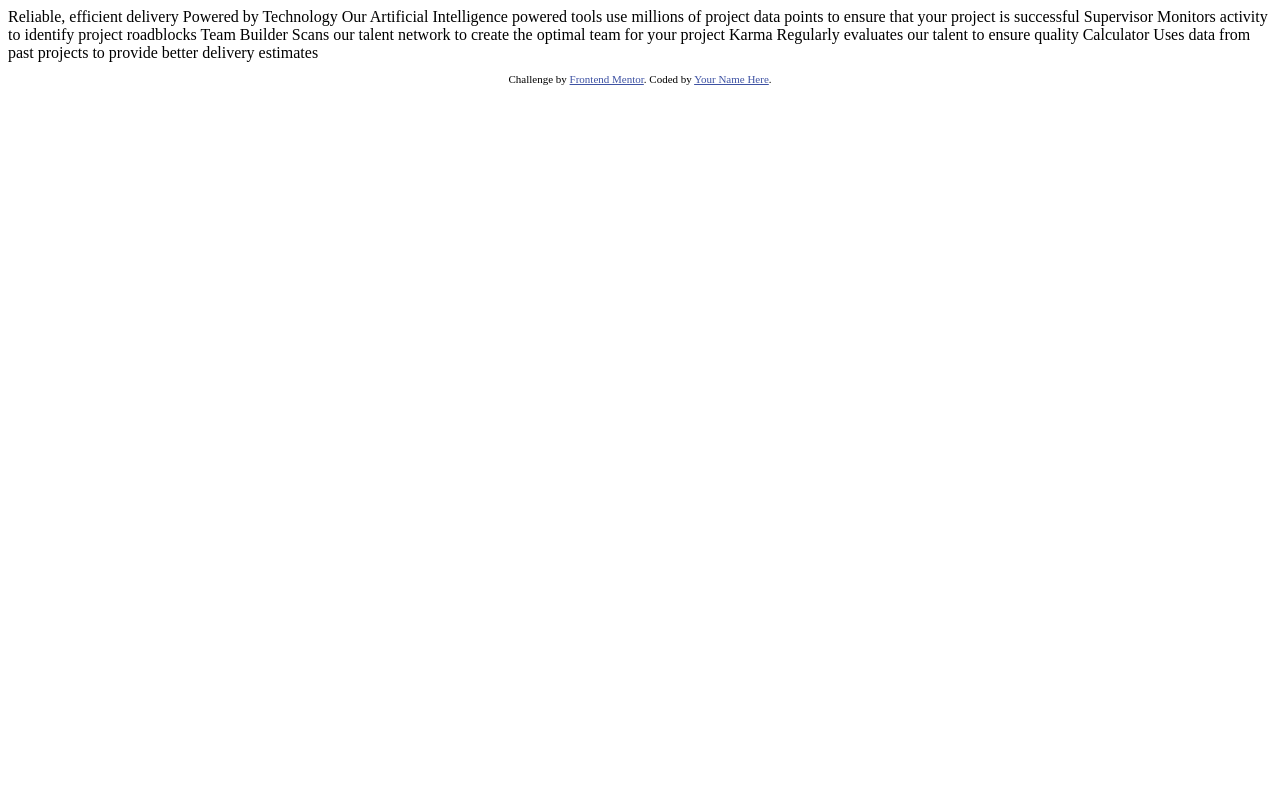
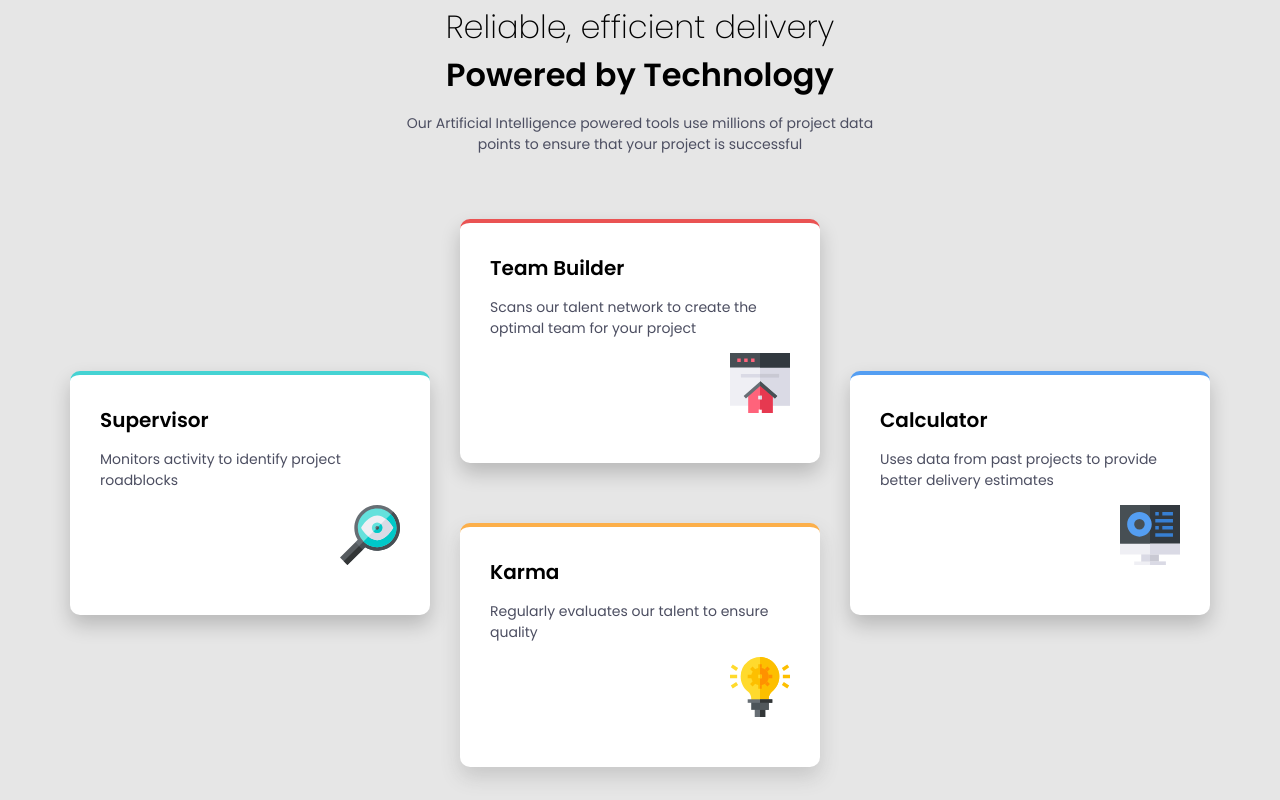
Before and after one commit to imaluris/FourCard, a plain HTML site: page index.html in a window 1280 px wide. Drawn offline with Linux system fonts and the light colour scheme.

Commit message:
finished

```diff
--- a/css/style.css
+++ b/css/style.css
@@ -0,0 +1,137 @@
+body {
+  margin: 0;
+  padding: 0;
+  font-family: "Poppins", sans-serif;
+  background-color: hsl(0, 0%, 90%);
+  display: flex;
+  justify-content: center; /* orizzontale */
+  align-items: center; /* verticale */
+  min-height: 100vh;
+}
+
+.container {
+  display: flex;
+  flex-direction: column;
+  align-items: center;
+  justify-content: center;
+  margin: 0px 0px;
+}
+
+.text-container {
+  text-align: center;
+  margin-bottom: 20px;
+  width: 500px;
+}
+
+.title1 {
+  font-weight: 300;
+}
+
+.text-container h1 {
+  margin: 0px;
+}
+
+.cards-container {
+  display: flex;
+  gap: 30px;
+}
+
+.col {
+  flex: 1;
+  display: flex;
+  flex-direction: column;
+  justify-content: center;
+}
+
+.card1 {
+  display: flex;
+  flex-direction: column;
+  padding: 30px;
+  border-radius: 10px;
+  background-color: hsl(0, 0%, 100%);
+  margin: 30px 0px;
+  border-top: 4px solid hsl(180, 62%, 55%);
+  box-shadow: 0px 10px 20px rgba(0, 0, 0, 0.2);
+  width: 300px;
+}
+
+.card2 {
+  display: flex;
+  flex-direction: column;
+  padding: 30px;
+  border-radius: 10px;
+  background-color: hsl(0, 0%, 100%);
+  margin: 30px 0px;
+  border-top: 4px solid hsl(0, 78%, 62%);
+  box-shadow: 0px 10px 20px rgba(0, 0, 0, 0.2);
+  width: 300px;
+}
+
+.card3 {
+  display: flex;
+  flex-direction: column;
+  padding: 30px;
+  border-radius: 10px;
+  background-color: hsl(0, 0%, 100%);
+  margin: 30px 0px;
+  border-top: 4px solid hsl(34, 97%, 64%);
+  box-shadow: 0px 10px 20px rgba(80, 80, 80, 0.2);
+  width: 300px;
+}
+
+.card4 {
+  display: flex;
+  flex-direction: column;
+  padding: 30px;
+  border-radius: 10px;
+  background-color: hsl(0, 0%, 100%);
+  margin: 30px 0px;
+  border-top: 4px solid hsl(212, 86%, 64%);
+  box-shadow: 0px 10px 20px rgba(0, 0, 0, 0.2);
+  width: 300px;
+}
+
+img {
+  height: 60px;
+  width: 60px;
+  align-self: flex-end;
+  margin-bottom: 20px;
+}
+h2 {
+  margin: 0;
+  font-size: 20px;
+}
+
+p {
+  font-size: 14px;
+  color: hsl(234, 12%, 34%);
+}
+
+@media (max-width: 1150px) {
+  .container {
+    margin: 50px 0px;
+  }
+  .cards-container {
+    display: flex;
+    flex-direction: column;
+    gap: 0;
+  }
+
+  .col {
+    flex: unset;
+  }
+
+  .card1,
+  .card2,
+  .card3,
+  .card4 {
+    margin-bottom: 0;
+    width: 270px;
+  }
+  .text-container{
+    width: 350px;;
+  }
+  h1{
+    font-size: 26px;
+  }
+}
--- a/index.html
+++ b/index.html
@@ -1,45 +1,66 @@
-<!DOCTYPE html>
+<!doctype html>
 <html lang="en">
   <head>
-  <meta charset="UTF-8">
-  <meta name="viewport" content="width=device-width, initial-scale=1.0"> <!-- displays site properly based on user's device -->
+    <meta charset="UTF-8" />
+    <meta name="viewport" content="width=device-width, initial-scale=1.0" />
 
-  <link rel="icon" type="image/png" sizes="32x32" href="./images/favicon-32x32.png">
+    <link
+      rel="icon"
+      type="image/png"
+      sizes="32x32"
+      href="./images/favicon-32x32.png"
+    />
 
     <title>Frontend Mentor | Four card feature section</title>
-
-  <!-- Feel free to remove these styles or customise in your own stylesheet 👍 -->
-  <style>
-    .attribution { font-size: 11px; text-align: center; }
-    .attribution a { color: hsl(228, 45%, 44%); }
-  </style>
+    <link
+      href="https://fonts.googleapis.com/css2?family=Poppins:wght@200;400;600&display=swap"
+      rel="stylesheet"
+    />
+    <link rel="stylesheet" href="./css/style.css" />
   </head>
   <body>
-
-  Reliable, efficient delivery
-  Powered by Technology
-
-  Our Artificial Intelligence powered tools use millions of project data points
-  to ensure that your project is successful
-
-  Supervisor
-  Monitors activity to identify project roadblocks
-
-  Team Builder
-  Scans our talent network to create the optimal team for your project
-
-  Karma
-  Regularly evaluates our talent to ensure quality
-
-  Calculator
+    <div class="container">
+      <div class="text-container">
+        <h1 class="title1">Reliable, efficient delivery</h1>
+        <h1 class="title2">Powered by Technology</h1>
+        <p>
+          Our Artificial Intelligence powered tools use millions of project data
+          points to ensure that your project is successful
+        </p>
+      </div>
+      <div class="cards-container">
+        <div class="col">
+          <div class="card1">
+            <h2>Supervisor</h2>
+            <p>Monitors activity to identify project roadblocks</p>
+            <img src="./images/icon-supervisor.svg" alt="supervisor" />
+          </div>
+        </div>
+        <div class="col">
+          <div class="card2">
+            <h2>Team Builder</h2>
+            <p>
+              Scans our talent network to create the optimal team for your
+              project
+            </p>
+            <img src="./images/icon-team-builder.svg" alt="team builder" />
+          </div>
+          <div class="card3">
+            <h2>Karma</h2>
+            <p>Regularly evaluates our talent to ensure quality</p>
+            <img src="./images/icon-karma.svg" alt="karma" />
+          </div>
+        </div>
+        <div class="col">
+          <div class="card4">
+            <h2>Calculator</h2>
+            <p>
               Uses data from past projects to provide better delivery estimates
-
-
-  <footer>
-    <p class="attribution">
-      Challenge by <a href="https://www.frontendmentor.io?ref=challenge" target="_blank">Frontend Mentor</a>.
-      Coded by <a href="#">Your Name Here</a>.
             </p>
-  </footer>
+            <img src="./images/icon-calculator.svg" alt="calculator" />
+          </div>
+        </div>
+      </div>
+    </div>
   </body>
 </html>
```
Lines whose indentation alone changed are shown as unchanged.
